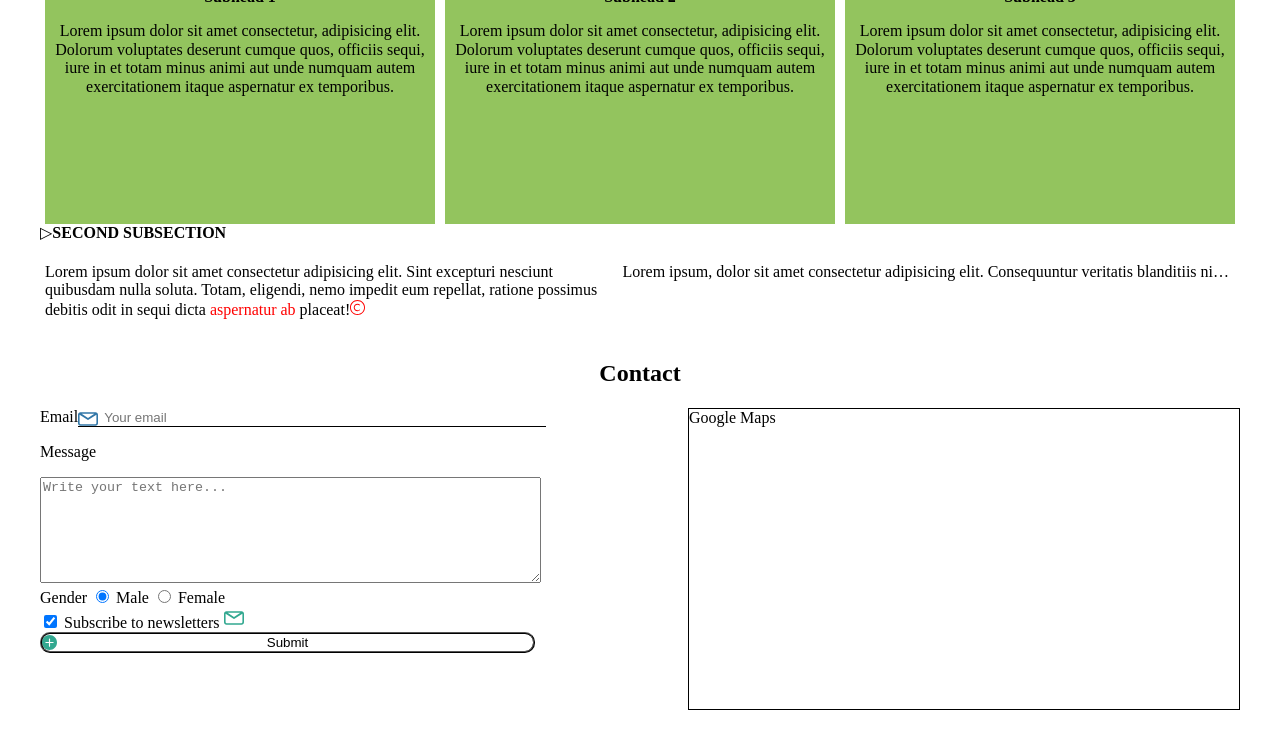
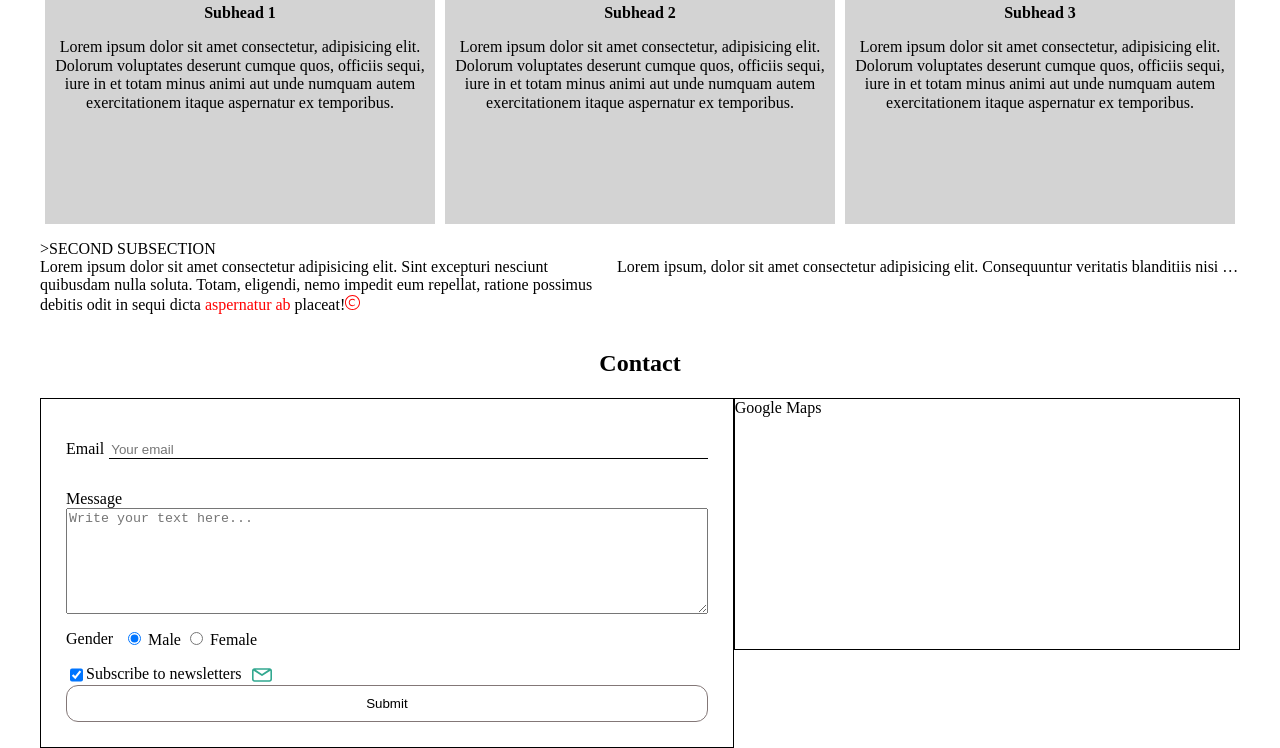
Before and after one commit to DorinCiora/Holiday-Planner, a website built with webpack: page src/index.html in a window 1280 px wide. Shown: the part 306-1054 px from the top of the page. Before the commit the page ends 1016 px from the top, so only its background shows below. Built offline with nearby package versions, Linux system fonts and the light colour scheme.

Commit message:
final edit

```diff
--- a/src/index.html
+++ b/src/index.html
@@ -18,8 +18,8 @@
         <div class="content">
             <div class="content-banner">
                 <div class="content-banner__card">
-                    <img src="./picture/image1.png" alt="logo" />
-                    <strong class="block-elem">Subhead 1</strong>
+                    <img src="./picture/image1.png" alt="bus icon" />
+                    <p class="subhead">Subhead 1</p>
                     <p>
                         Lorem ipsum dolor sit amet consectetur, adipisicing elit. Dolorum voluptates deserunt cumque
                         quos, officiis sequi, iure in et totam minus animi aut unde numquam autem exercitationem itaque
@@ -27,8 +27,8 @@
                     </p>
                 </div>
                 <div class="content-banner__card">
-                    <img src="./picture/image2.png" alt="logo" />
-                    <strong class="block-elem">Subhead 2</strong>
+                    <img src="./picture/image2.png" alt="beach in the summer" />
+                    <p class="subhead">Subhead 2</p>
                     <p>
                         Lorem ipsum dolor sit amet consectetur, adipisicing elit. Dolorum voluptates deserunt cumque
                         quos, officiis sequi, iure in et totam minus animi aut unde numquam autem exercitationem itaque
@@ -36,8 +36,8 @@
                     </p>
                 </div>
                 <div class="content-banner__card">
-                    <img src="./picture/image3.png" alt="logo" />
-                    <strong class="block-elem">Subhead 3</strong>
+                    <img src="./picture/image3.png" alt="palm trees" />
+                    <p class="subhead">Subhead 3</p>
                     <p>
                         Lorem ipsum dolor sit amet consectetur, adipisicing elit. Dolorum voluptates deserunt cumque
                         quos, officiis sequi, iure in et totam minus animi aut unde numquam autem exercitationem itaque
@@ -45,7 +45,7 @@
                     </p>
                 </div>
             </div>
-            &#x25B7;<strong>SECOND SUBSECTION</strong>
+            <p class="arrow-sign">&#62;</p><p class="second-subsection">SECOND SUBSECTION</p>
             <div class="content-section">
                     <p>
                         Lorem ipsum dolor sit amet consectetur adipisicing elit. Sint excepturi nesciunt quibusdam nulla
@@ -60,22 +60,31 @@
                 </div>
             <h2 id="contact">Contact</h2>
             <div class="content-contact">
-                <div class="content-contact__form">
-                    <form>
-                        Email<input type="text" name="Email" placeholder="Your email" />
-                        <p>Message</p>
-                        <textarea placeholder="Write your text here..."></textarea><br />
-                        Gender
+                    <form class="form">
+                        <div class="email-section">
+                        <p class="email">Email</p>
+                        <input class="email__input" type="text" name="Email" placeholder="Your email" />
+                        </div>
+                        <p class="message">Message</p>
+                        <div class="message-section">
+                        <textarea class="text-area" placeholder="Write your text here..."></textarea>
+                        </div>
+                        <div class="gender-section">
+                        <p class="gender">Gender</p>
+                        <div class="gender-option">
                         <input type="radio" name="gender" id="male" value="male" checked />
                         <label for="male">Male</label>
                         <input type="radio" name="gender" id="female" value="female" />
-                        <label for="female">Female</label><br />
+                        <label for="female">Female</label>
+                        </div>
+                        </div>
+                        <div class="subscribe-section">
                         <input type="checkbox" id="subscribe" name="checked" value="subscribe" checked />
                         <label for="subscribe">Subscribe to newsletters</label>
-                        <img src="./picture/email2.svg" alt="email icon" />
-                        <input type="submit" value="Submit" />
+                        <img class="subscribe-icon" src="./picture/email2.svg" alt="email icon" />
+                        </div>
+                        <button class="submit-btn" type="submit" value="Submit">Submit</button>
                     </form>
-                </div>
                 <div class="content-contact__google-maps">
                     Google Maps
                 </div>
--- a/src/less/colors.less
+++ b/src/less/colors.less
@@ -1,5 +1,5 @@
-@banner_color: #93c45e;
-@hover_color: #abdd75;
+@banner_color: lightgrey;
+@hover_color: grey;
 @span-color: red;
-@header-color: #699a33;
-@nav-menu-links-color: darkgrey;
+@header-color: darkgrey;
+@nav-menu-links-color: #ffff;
--- a/src/less/contact.less
+++ b/src/less/contact.less
@@ -3,44 +3,86 @@
     justify-content: space-between;
 }
 
-.content-contact__form {
-    position: relative;
-    width: 550px;
-    height: 250px;
+.form {
+    border: 1px solid black;
+    padding: 25px;
+    flex-grow: 1;
+}
 
-    input[type='text'] {
-        width: 80%;
-        padding-left: 26px;
+.email-section {
+    display: flex;
+    align-items: baseline;
+}
+
+.email {
+    margin-right: 5px;
+}
+
+.email__input {
+    flex-grow: 1;
     border: 0;
     outline: 0;
     border-bottom: 1px solid black;
-        background: url('../picture/email.svg') no-repeat;
+    // background: url('../picture/email.svg') no-repeat;
 }
 
-    textarea {
-        width: 90%;
+.message {
+    margin-bottom: 0;
+}
+
+.message-section {
+    display: flex;
+}
+
+.text-area {
+    flex: auto;
     height: 100px;
+    resize: vertical;
+}
+
+.gender-section {
+    display: flex;
+    align-items: center;
+}
+
+.gender {
+    margin-right: 10px;
+}
+
+.subscribe-section {
+    display: flex;
+}
+
+.subscribe-icon {
+    margin: 0 10px;
+}
+
+.submit-btn {
+    display: block;
+    border-radius: 12px;
+    width: 100%;
+    padding: 10px 0;
+    background-color: transparent;
+    border: 1px solid rgb(131, 119, 119);
 }
 
 input[type='submit'] {
     cursor: pointer;
-        width: 90%;
     border-radius: 10px;
     border-style: ridge;
     background: url('../picture/plus.svg');
     background-repeat: no-repeat;
     background-position: left;
 }
-}
 
 .content-contact__google-maps {
-    width: 550px;
-    height: 300px;
+    height: 250px;
     border: 1px solid black;
+    flex-grow: 1;
 }
 
 @media screen and (max-width: 768px) {
-    .content-contact__form {
+    .form {
         width: auto;
         padding: 5px 5px;
     }
--- a/src/less/content.less
+++ b/src/less/content.less
@@ -24,8 +24,9 @@
     }
 }
 
-.block-elem {
+.subhead {
     display: block;
+    font-weight: bold;
 }
 
 .content-section {
@@ -33,8 +34,17 @@
     justify-content: space-between;
 
     p {
-        padding: 5px;
+        margin-top: 0;
     }
+}
+
+.arrow-sign {
+    margin-bottom: 0;
+    display: inline-block;
+}
+
+.second-subsection {
+    display: inline;
 }
 
 span {
```
Lines whose indentation alone changed are shown as unchanged.
